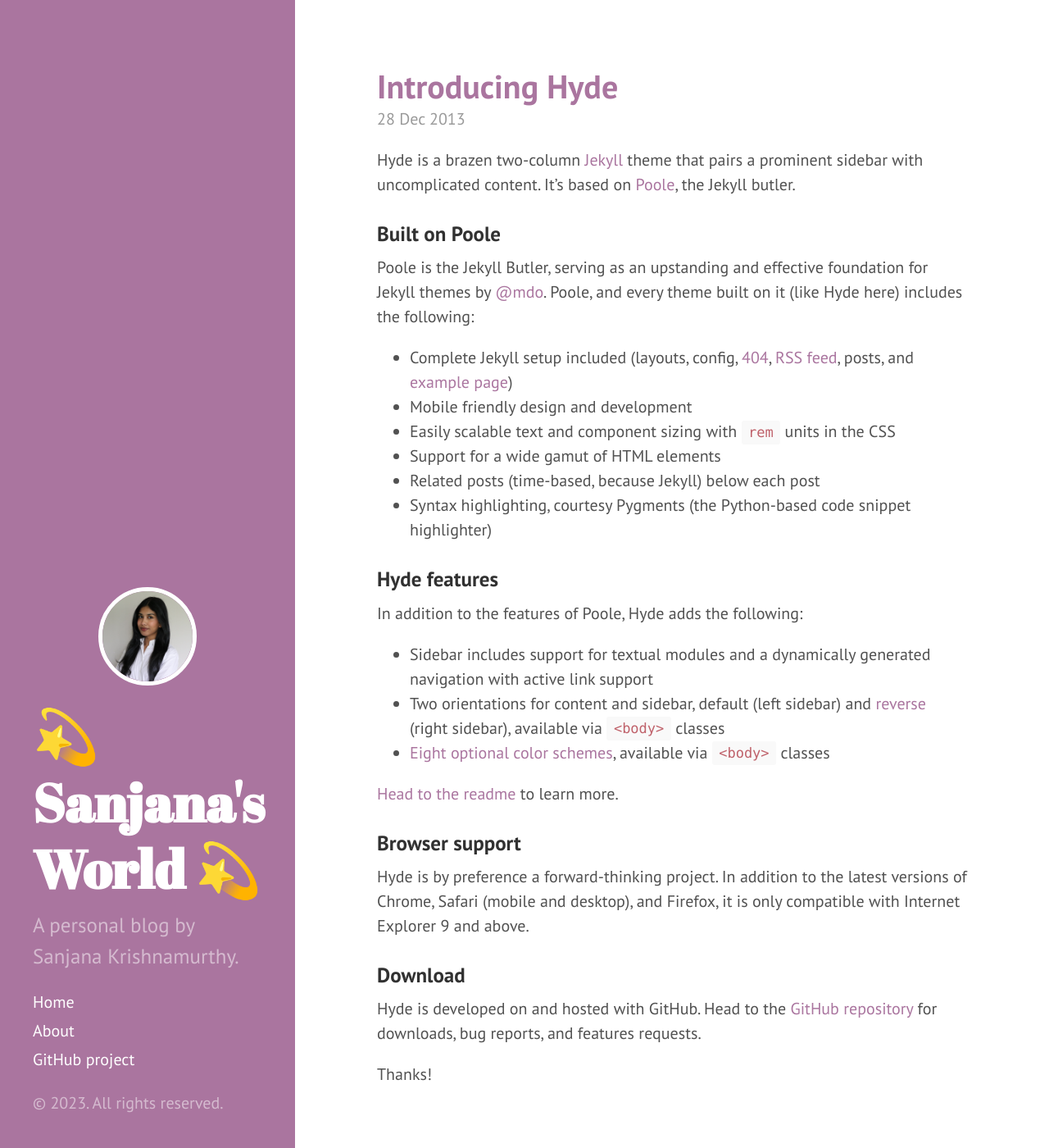
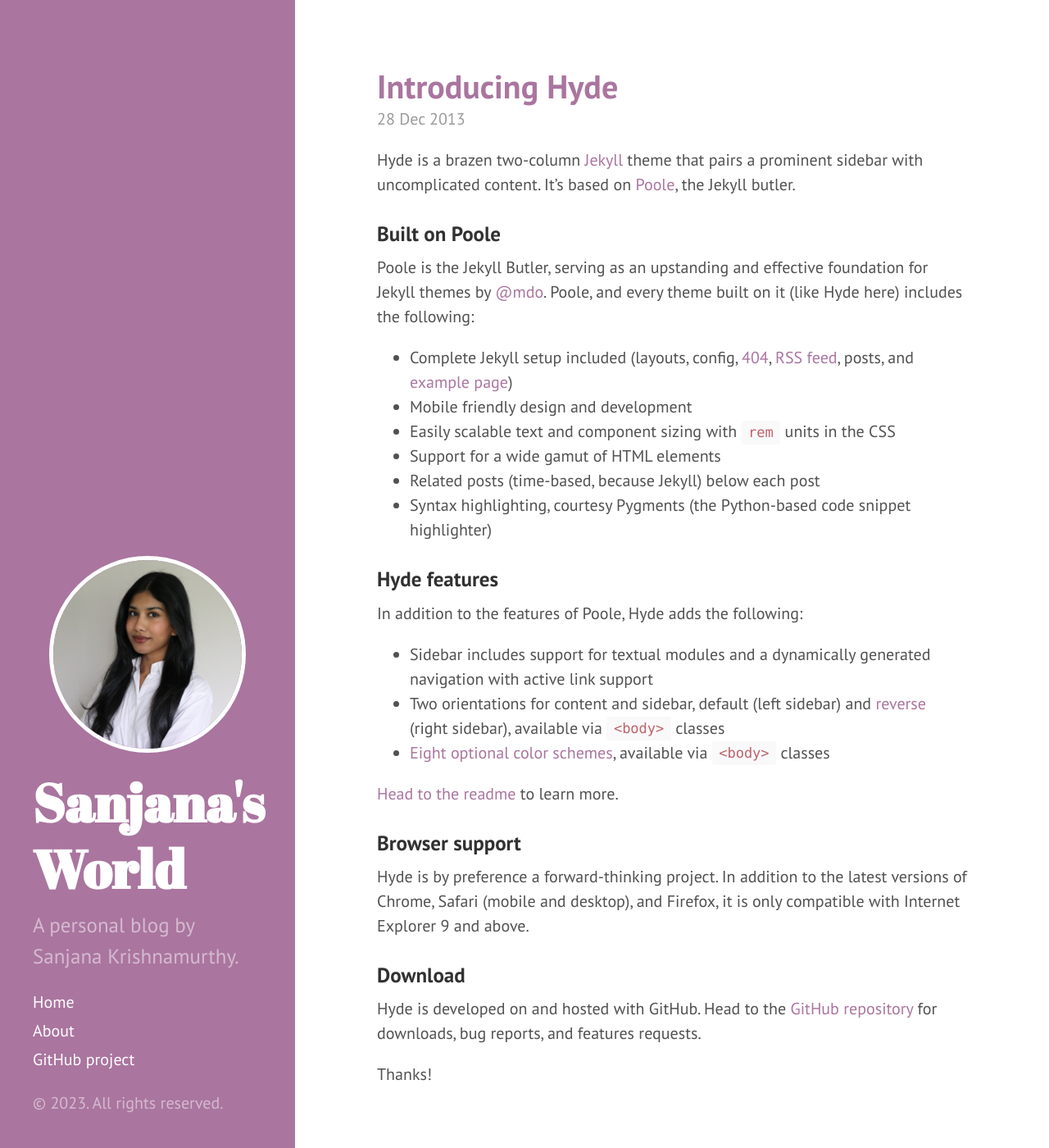
Before and after one commit to sxnjanak/sxnjanak.github.io, a Jekyll site: the page built from index.html, in a window 1280 px wide and 1400 px high. Shown: the whole window at 82% size. Built offline with Jekyll 4.4.1, drawn with Linux system fonts in a browser that asks for light colours; Markdown is read by kramdown in place of the engine named in the settings; the list of posts is cut into pages by our own code.

Commit message:
making image larger and removing emojis

```diff
--- a/_includes/sidebar.html
+++ b/_includes/sidebar.html
@@ -4,7 +4,7 @@
     <div class="sidebar-about">
       <h1>
         <a href="{{ '/' | relative_url }}">
-          &#x1f4ab; {{ site.title }} &#x1f4ab;
+          {{ site.title }}
         </a>
       </h1>
       <p class="lead">{{ site.description }}</p>
--- a/public/css/hyde.css
+++ b/public/css/hyde.css
@@ -79,8 +79,8 @@
 .sidebar-profile-img {
   display: block;
   margin: 0 auto 1rem;
-  width: 6rem;
-  height: 6rem;
+  width: 12rem;
+  height: 12rem;
   border-radius: 50%;
   border: .25rem solid #fff;
 }
```
